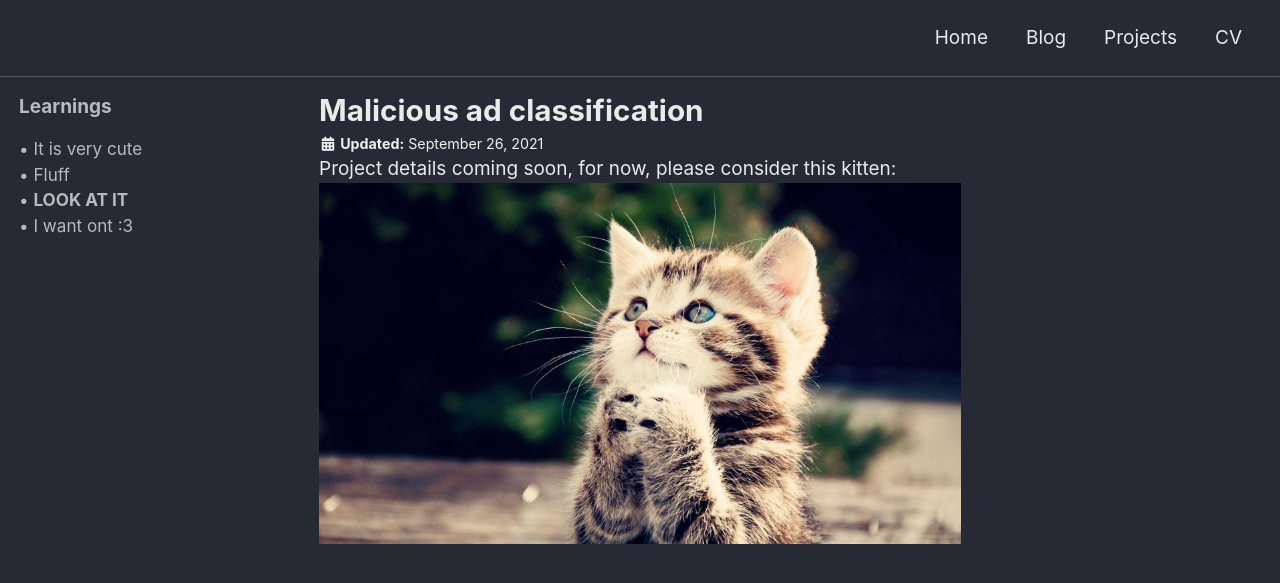
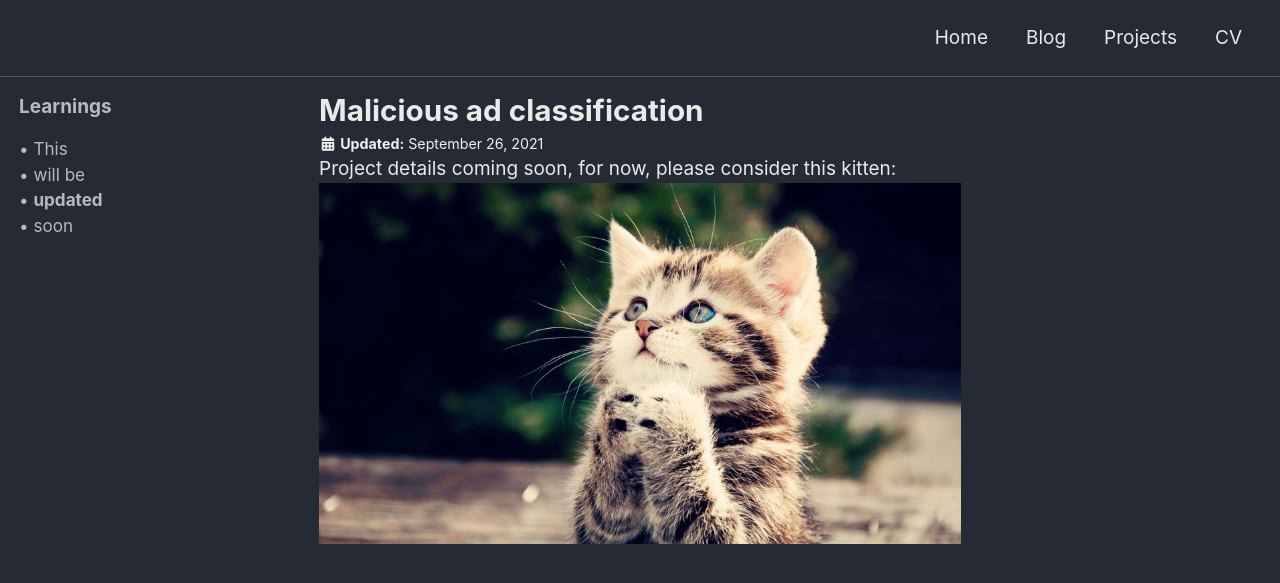
Before and after one commit to frietz58/frietz58.github.io, a Jekyll site: the page built from _projects2/spiegel_fakeads.md, in a window 1280 px wide and 900 px high. Shown: the top 583 px of the window. Built offline with Jekyll 4.4.1, drawn with Linux system fonts in a browser that asks for light colours; cached includes are drawn as plain includes; nearby versions of some CDN libraries.

Commit message:
update sidebar

```diff
--- a/_projects2/spiegel_fakeads.md
+++ b/_projects2/spiegel_fakeads.md
@@ -9,8 +9,8 @@
 sidebar:
   - title: Learnings
     text: >-
-      &#8226; It is very cute<br>&#8226; Fluff<br>&#8226;
-      <b>LOOK AT IT</b><br>&#8226; I want ont :3
+      &#8226; This<br>&#8226; will be<br>&#8226;
+      <b>updated</b><br>&#8226; soon
 #gallery:
 #  - url: /assets/img/forest.jpg
 #    image_path: /assets/img/forest.jpg
```
